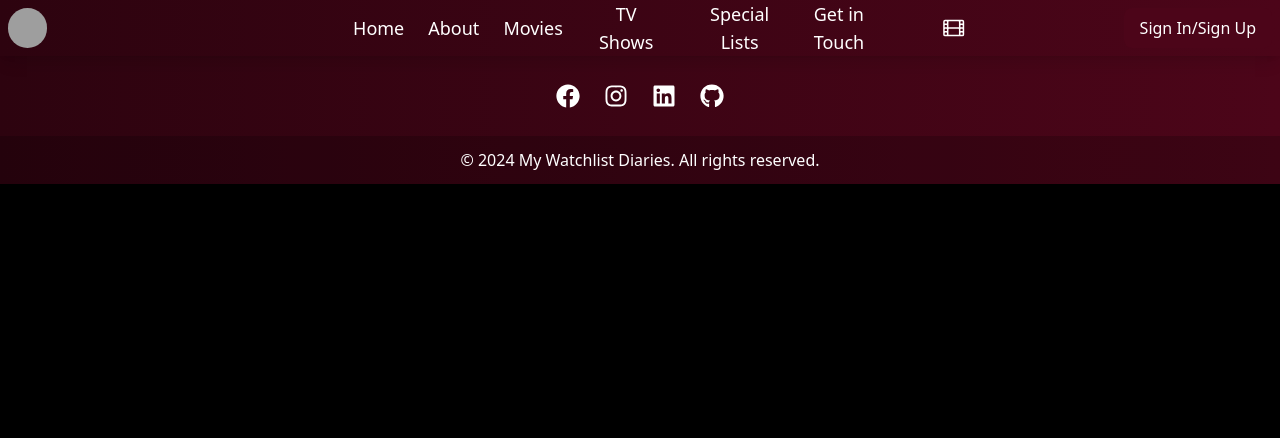
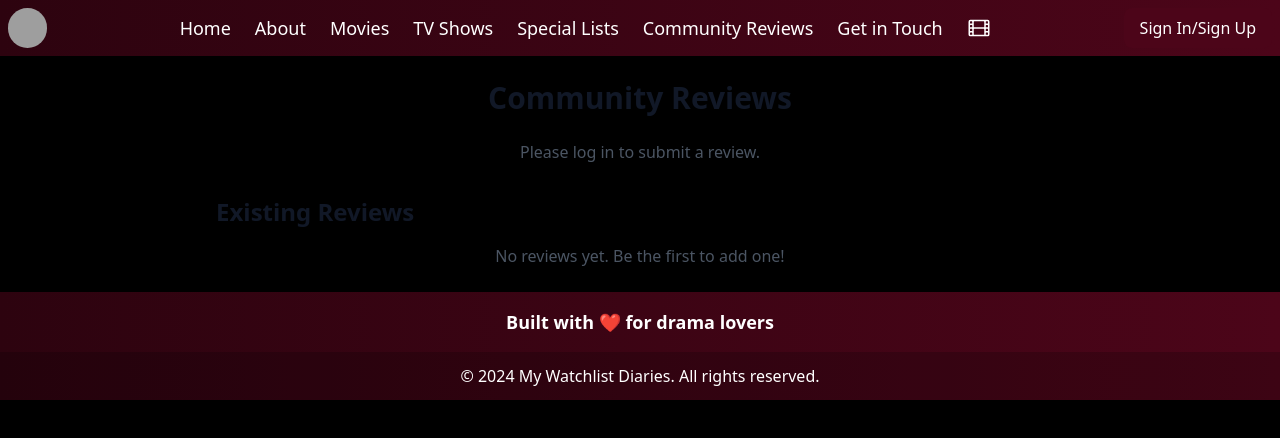
Before and after one commit to Ayesha-Iqbal-Codes/Watchlist-Diaries, a React (Create React App) app: page /community-reviews in a window 1280 px wide. Shown: the top 438 px of the page. Built offline with nearby package versions, Linux system fonts and the light colour scheme; grey boxes are pictures that could not be loaded.

Commit message:
Some changes

```diff
--- a/src/App.js
+++ b/src/App.js
@@ -15,6 +15,7 @@ import SignIn from './pages/signin';
 import SignUp from './pages/signup';
 import Wishlist from './pages/wishlist';
 import Home from './pages/home';
+import ReviewPage from './pages/reviewpage'; // Import the ReviewPage component
 import './App.css';
 
 const App = () => {
@@ -42,6 +43,7 @@ const App = () => {
           <Route path="/signin" element={<SignIn />} />
           <Route path="/signup" element={<SignUp />} />
           <Route path="/wishlist" element={<Wishlist />} />
+          <Route path="/community-reviews" element={<ReviewPage />} /> {/* Added ReviewPage Route */}
         </Routes>
         {!hideNavbarAndFooter && <Footer />}
       </div>
--- a/src/components/footer.js
+++ b/src/components/footer.js
@@ -1,59 +1,18 @@
 import React from 'react';
-import { FaFacebook, FaInstagram, FaLinkedin, FaGithub } from 'react-icons/fa';
 
 const Footer = () => {
-    return (
-      <footer className="bg-gradient-to-r from-[#2d030f] to-[#4c0519] text-center text-white"> {/* Gradient Footer */}
+  return (
+    <footer className="bg-gradient-to-r from-[#2d030f] to-[#4c0519] text-center text-white">
       <div className="container p-4 pb-0">
-        <section className="mb-4">
-          <a
-            className="btn btn-outline-light btn-floating m-1 inline-flex items-center justify-center p-2"
-            href="https://www.facebook.com/Ayesha00O"
-            role="button"
-            target="_blank"
-            rel="noopener noreferrer"
-          >
-            <FaFacebook size={24} />
-          </a>
-
-          <a
-            className="btn btn-outline-light btn-floating m-1 inline-flex items-center justify-center p-2"
-            href="https://www.instagram.com/ash_ayeshaa/?hl=en"
-            role="button"
-            target="_blank"
-            rel="noopener noreferrer"
-          >
-            <FaInstagram size={24} />
-          </a>
-
-          <a
-            className="btn btn-outline-light btn-floating m-1 inline-flex items-center justify-center p-2"
-            href="#!"
-            role="button"
-            target="_blank"
-            rel="noopener noreferrer"
-          >
-            <FaLinkedin size={24} />
-          </a>
-
-          <a
-            className="btn btn-outline-light btn-floating m-1 inline-flex items-center justify-center p-2"
-            href="https://github.com/Ayesha-Iqbal-Codes"
-            role="button"
-            target="_blank"
-            rel="noopener noreferrer"
-          >
-            <FaGithub size={24} />
-          </a>
+        <section className="mb-4 text-lg font-semibold">
+          Built with <span className="text-red-500">❤️</span> for drama lovers
         </section>
       </div>
       <div className="text-center p-3 bg-opacity-20 bg-black">
         © 2024 My Watchlist Diaries. All rights reserved.
       </div>
     </footer>
-
-
-    );
+  );
 };
 
 export default Footer;
--- a/src/components/navbar.js
+++ b/src/components/navbar.js
@@ -49,8 +49,8 @@ const Navbar = () => {
         </Link>
 
         {/* Desktop Nav */}
-        <div className="hidden lg:flex items-center w-full relative">
-          <div className="absolute left-1/2 transform -translate-x-1/2 flex items-center space-x-6 text-lg">
+        <div className="hidden lg:flex items-center w-full">
+          <div className="flex-1 flex justify-center items-center space-x-6 text-lg">
             <Link to="/" className="hover:text-gray-200">Home</Link>
             <Link to="/about" className="hover:text-gray-200">About</Link>
 
@@ -87,12 +87,14 @@ const Navbar = () => {
               )}
             </div>
 
+            <Link to="/community-reviews" className="hover:text-gray-200">Community Reviews</Link>
             <Link to="/getintouch" className="hover:text-gray-200">Get in Touch</Link>
             <Link to="/wishlist" className="hover:text-gray-200">
               <FilmIcon className="w-6 h-6" />
             </Link>
           </div>
 
+          {/* Auth Section */}
           <div className="ml-auto">
             {isAuthenticated ? (
               <div className="relative">
@@ -155,6 +157,7 @@ const Navbar = () => {
           <Link to="/topshows" className="block" onClick={() => setIsMobileMenuOpen(false)}>Top Ten TV Shows</Link>
           <Link to="/getintouch" className="block" onClick={() => setIsMobileMenuOpen(false)}>Get in Touch</Link>
           <Link to="/wishlist" className="block" onClick={() => setIsMobileMenuOpen(false)}>Wishlist</Link>
+          <Link to="/community-reviews" className="block" onClick={() => setIsMobileMenuOpen(false)}>Community Reviews</Link>
 
           {isAuthenticated ? (
             <button
--- a/src/pages/home.js
+++ b/src/pages/home.js
@@ -25,7 +25,7 @@ const Home = () => {
       <div className="mt-12"></div>
       <div className="text-center mt-8">
         <h2 className="text-2xl font-bold text-white">
-          Want more reviews? Explore my other takes from the navbar and discover more gems!
+         Want to see detailed reviews? Explore more and discover even more amazing finds!
         </h2>
       </div>
       <div className="mt-8"></div>
--- /dev/null
+++ b/src/pages/reviewpage.js
@@ -0,0 +1,82 @@
+import React, { useState, useEffect } from 'react';
+import { useAuth0 } from '@auth0/auth0-react';
+
+const ReviewPage = () => {
+  const { user, isAuthenticated } = useAuth0();
+  const [reviews, setReviews] = useState([]);
+  const [newReview, setNewReview] = useState('');
+
+  // Load reviews from localStorage
+  useEffect(() => {
+    const storedReviews = JSON.parse(localStorage.getItem('reviews')) || [];
+    setReviews(storedReviews);
+  }, []);
+
+  // Save reviews to localStorage
+  const saveReviewsToLocalStorage = (reviews) => {
+    localStorage.setItem('reviews', JSON.stringify(reviews));
+  };
+
+  const handleReviewChange = (e) => {
+    setNewReview(e.target.value);
+  };
+
+  const handleSubmitReview = (e) => {
+    e.preventDefault();
+
+    if (newReview) {
+      const reviewData = {
+        userId: user?.sub,
+        userName: user?.name,
+        review: newReview,
+        id: new Date().toISOString(),
+      };
+
+      const updatedReviews = [reviewData, ...reviews];
+      setReviews(updatedReviews);
+      saveReviewsToLocalStorage(updatedReviews);
+      setNewReview('');
+    }
+  };
+
+  return (
+    <div className="p-6 max-w-4xl mx-auto">
+      <h1 className="text-3xl font-semibold text-center text-gray-900 mb-6">Community Reviews</h1>
+
+      {isAuthenticated ? (
+        <div className="mb-6">
+          <textarea
+            className="w-full h-32 p-4 border border-gray-300 rounded-md focus:outline-none focus:ring-2 focus:ring-blue-500"
+            value={newReview}
+            onChange={handleReviewChange}
+            placeholder="Write your review here..."
+          />
+          <button
+            onClick={handleSubmitReview}
+            className="mt-4 px-6 py-2 bg-blue-500 text-white font-semibold rounded-md hover:bg-blue-600 focus:outline-none focus:ring-2 focus:ring-blue-400"
+          >
+            Submit Review
+          </button>
+        </div>
+      ) : (
+        <p className="text-center text-gray-600">Please log in to submit a review.</p>
+      )}
+
+      <div className="mt-8">
+        <h2 className="text-2xl font-semibold text-gray-900 mb-4">Existing Reviews</h2>
+        {reviews.length > 0 ? (
+          reviews.map((review) => (
+            <div key={review.id} className="bg-gray-100 p-4 mb-4 rounded-md shadow-md">
+              <h3 className="text-lg font-medium text-gray-800">{review.userName}</h3>
+              <p className="text-gray-700 mt-2">{review.review}</p>
+            </div>
+          ))
+        ) : (
+          <p className="text-center text-gray-600">No reviews yet. Be the first to add one!</p>
+        )}
+      </div>
+    </div>
+  );
+};
+
+export default ReviewPage;
--- a/src/pages/tvshow.js
+++ b/src/pages/tvshow.js
@@ -179,25 +179,33 @@ const TVShowCard = ({ show, onClick }) => {
 
 const TVShowModal = ({ show, onClose }) => {
   return (
-    <div className="fixed inset-0 bg-black bg-opacity-75 flex items-center justify-center z-50 p-2">
-      <div className="bg-gradient-to-b from-[#1a1a1a] to-[#4c0519] text-white p-3 sm:p-8 rounded-lg flex flex-col sm:flex-row w-full max-w-3xl h-auto">
+    <div className="fixed inset-0 bg-black bg-opacity-75 flex justify-center items-center z-50 p-2">
+      <div className="bg-gradient-to-b from-[#1a1a1a] to-[#4c0519] text-white p-3 sm:p-8 rounded-lg flex flex-col sm:flex-row w-full max-w-3xl h-auto relative">
         <img
           src={show.image}
           alt={show.title}
-          className="w-full sm:w-1/2 h-32 sm:h-auto object-cover rounded-md mb-2 sm:mb-0 sm:mr-3"
+          className="w-full sm:w-1/2 h-32 sm:h-auto object-cover rounded-md mb-2 sm:mb-0 sm:mr-4"
         />
         <div className="flex flex-col justify-between w-full sm:w-1/2 text-xs sm:text-sm">
-          <h2 className="text-lg sm:text-2xl font-bold mb-1 sm:mb-2">{show.title}</h2>
-          <p className="text-yellow-400 text-sm sm:text-lg mb-1 sm:mb-2">{show.rating}</p>
-          <p className="text-sm sm:text-lg mt-1 sm:mt-2">{show.largeDescription}</p>
+          <button
+            onClick={onClose}
+            className="text-lg sm:text-2xl font-bold absolute top-2 right-2"
+          >
+            &times;
+          </button>
+          <h2 className="text-lg sm:text-2xl font-bold mb-1 sm:mb-4 mt-8 sm:mt-0">
+            {show.title}
+          </h2>
+          <p className="text-sm sm:text-lg mb-1 sm:mb-4">{show.largeDescription}</p>
+          <p className="text-sm sm:text-lg font-semibold">
+            Rating: {show.rating}
+          </p>
         </div>
-        <button className="absolute top-2 right-2 text-white text-xl sm:text-2xl" onClick={onClose}>
-          &times;
-        </button>
       </div>
     </div>
   );
 };
+
 
 
 const TVShowsReviewPage = () => {
```
Also changed, not shown: src/pages/signin.js (+12 -25 lines), src/pages/signup.js (+14 -15 lines).
